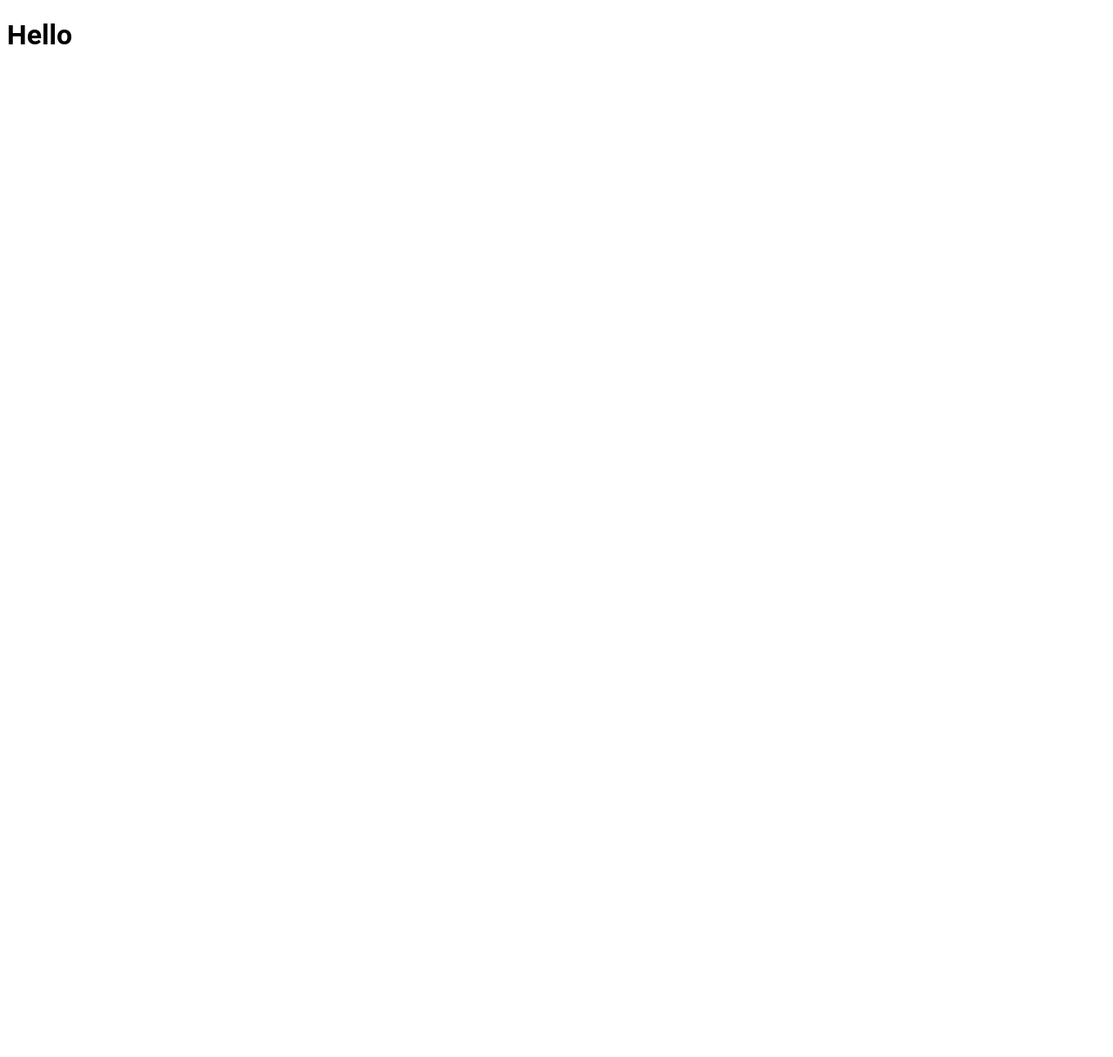
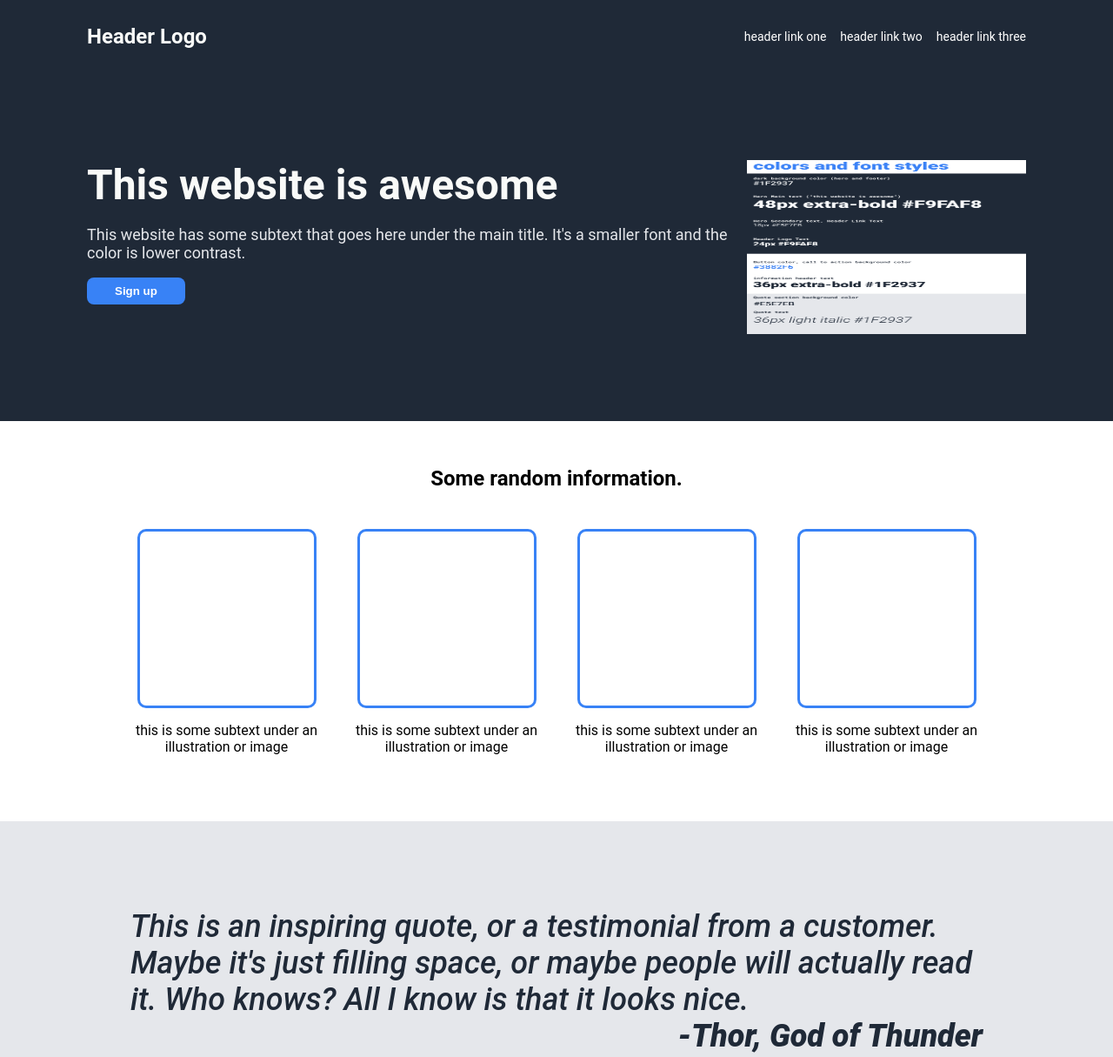
Before and after one commit to alec247/landing-page, a plain HTML site: page index.html in a window 1280 px wide. Shown: the top 1215 px of the page at 87% size. Before the commit the page ends 800 px from the top, so only its background shows below. Drawn offline with Linux system fonts and the light colour scheme.

Commit message:
Update entire website (forgot to commit!)

```diff
--- a/index.html
+++ b/index.html
@@ -8,6 +8,64 @@
     <link rel="stylesheet" href="styles.css">
 </head>
 <body>
-    <h1>Hello</h1>
+    <header>
+        <div class="logo">Header Logo</div>
+        <ul>
+            <li><a href="">header link one</a></li>
+            <li><a href="">header link two</a></li>
+            <li><a href="">header link three</a></li>
+        </ul>
+    </header>
+
+    <div class="hero">
+        <div>
+            <h1 class="hero-h1">This website is awesome</h1>
+            <p class="hero-p">This website has some subtext that goes here under the main title. It's a smaller font and the color is lower contrast.</p>
+            <button>Sign up</button>
+        </div>
+        <img src="styles.png" alt="This is a placeholder image" id="hero-img">
+    </div>
+
+    <div class="info">
+        <h2 class="info-h2">Some random information.</h2>
+        <div class="info-container">
+            <div class="card">
+                <div class="fake-img"></div>
+                <p>this is some subtext under an illustration or image</p>
+            </div>
+            <div class="card">
+                <div class="fake-img"></div>
+                <p>this is some subtext under an illustration or image</p>
+            </div>
+            <div class="card">
+                <div class="fake-img"></div>
+                <p>this is some subtext under an illustration or image</p>
+            </div>
+            <div class="card">
+                <div class="fake-img"></div>
+                <p>this is some subtext under an illustration or image</p>
+            </div>
+        </div>
+    </div>
+
+    <div class="testimonial">
+        <p>This is an inspiring quote, or a testimonial from a customer. Maybe it's just filling space, or maybe people will actually read it. Who knows? All I know is that it looks nice.</p>
+        <p class="quote">-Thor, God of Thunder</p>
+    </div>
+
+    <div class="action">
+        <div class="action-container">
+            <div>
+                <h2>Call to action! It's time!</h2>
+                <p>Sign up for our product by clicking that button right over there!</p>
+            </div>
+            <button id="action-btn">Sign up</button>
+        </div>
+
+    </div>
+
+    <footer>
+        <div>Copyright © The Odin Project 2021</div>
+    </footer>
 </body>
 </html>
--- a/styles.css
+++ b/styles.css
@@ -1,3 +1,149 @@
-* {
+body {
     font-family: 'Roboto', sans-serif;
+    margin: 0;
+    display: flex;
+    flex-direction: column;
 }
+
+header, footer {
+    display: flex;
+    color: white;
+    background-color: #1F2937;
+    align-items: center;
+    padding: 20px 100px;
+    gap: 18px;
+}
+
+.hero {
+    background-color: #1F2937;
+    color: white;
+    display: flex;
+    padding: 100px;
+    justify-content: space-between;
+    gap: 18px;
+}
+
+.hero-h1 {
+    font-size: 48px;
+    font-weight: 1100;
+    color: #F9FAF8;
+    margin: 0px;
+}
+
+.hero-p {
+    font-size: 18px;
+    color: #E5E7EB;
+}
+
+#hero-img {
+    width: 400px;
+    height: 200px;
+}
+
+footer {
+    justify-content: center;
+}
+
+ul {
+    /* margin: 10px 100px 10px 0; */
+    padding: 0;
+    display: flex;
+    gap: 16px;
+    list-style-type: none;
+    font-size: 14px;
+}
+
+a {
+    text-decoration: none;
+    color: white;
+}
+
+button {
+    background-color: #3882F6;
+    color: white;
+    padding: 8px 32px;
+    font-weight: 700;
+    border-radius: 8px;
+    border-style: none;
+}
+
+.logo {
+    flex: 1;
+    font-weight: 700;
+    font-size: 24px;
+    color: #F9FAF8;
+}
+
+.info {
+    display: flex;
+    flex-direction: column;
+    align-items: center;
+    padding: 32px 150px 60px;
+}
+
+.info-h2 {
+    padding-bottom: 24px;
+}
+
+.info-container {
+    display: flex;
+    gap: 32px;
+    flex-wrap: wrap;
+}
+
+.card {
+    flex: 1 0 200px;
+    display: flex;
+    flex-direction: column;
+    align-items: center;
+    text-align: center;
+}
+
+.fake-img {
+    height: 200px;
+    width: 200px;
+    border: 3px solid #3882F6;
+    border-radius: 10px;
+}
+
+.testimonial {
+    background-color: #E5E7EB;
+    text-align: left;
+    color: #1F2937;
+    font-size: 36px;
+    font-style: italic;
+    font-weight: 500;
+    padding: 100px 150px;
+}
+
+.testimonial > p {
+    padding: 0;
+    margin: 0;
+}
+
+.quote {
+    font-weight: 900;
+    text-align: right;
+}
+
+.action {
+    display: flex;
+    padding: 75px 150px;
+}
+
+.action-container {
+    display: flex;
+    background-color: #3882F6;
+    color: #F9FAF8;
+    flex: 1 1 auto;
+    border-radius: 8px;
+    height: 150px;
+    justify-content: space-between;
+    align-items: center;
+    padding: 0 100px;
+}
+
+#action-btn {
+    border: 2px solid white;
+    padding: 8px 32px;
+}
```
